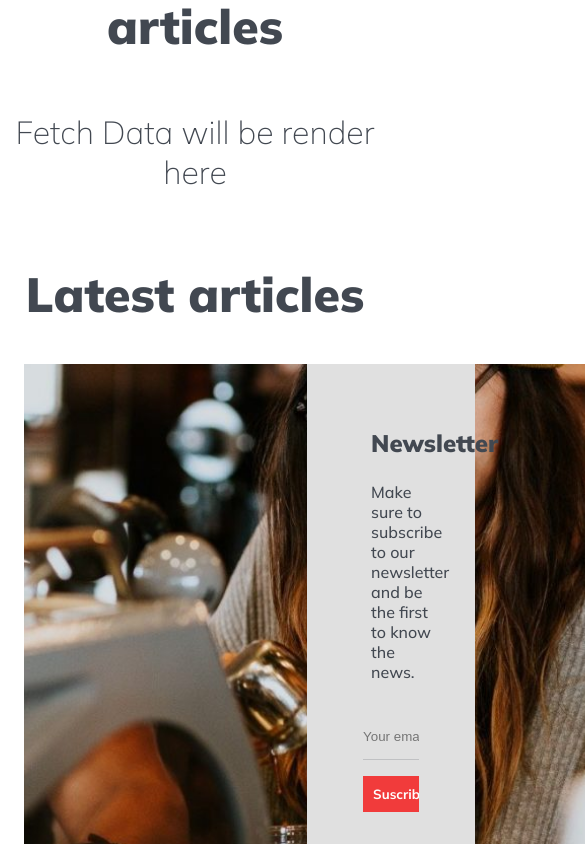
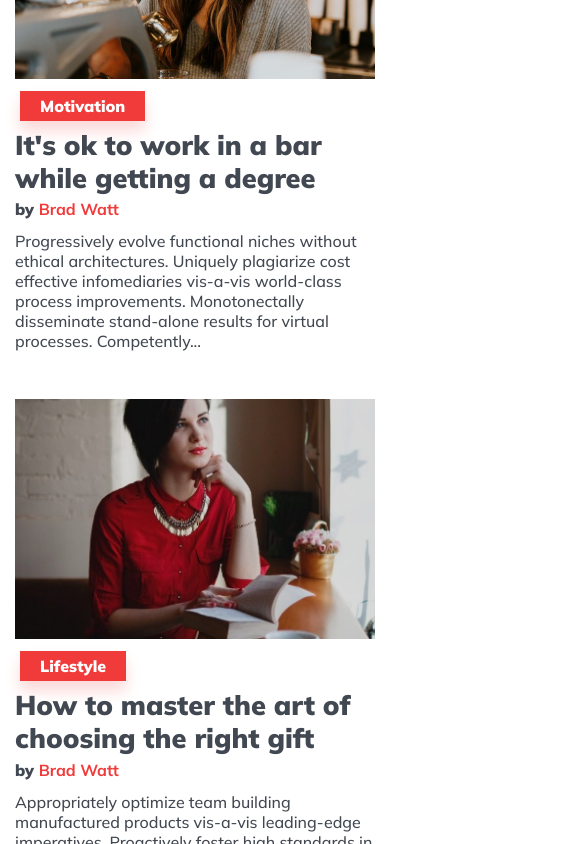
Before and after one commit to RaySunwar/react-blog, a React (Create React App) app: page / in a window 390 px wide. Shown: the part 1000-1844 px from the top of the page, 585 px wide, since content can reach past the window. Built offline with nearby package versions, Linux system fonts and the light colour scheme.

Commit message:
feat: add small screen responsive CSS properties

```diff
--- a/src/components/dashboard/Featured.js
+++ b/src/components/dashboard/Featured.js
@@ -1,12 +1,14 @@
 import React, { Fragment } from "react";
 import Styled from "styled-components";
+import { device } from "./../../mediaQueries";
 
 const Wrapper = Styled.div`
     width: 100%;
 `;
 
 const Nav = Styled.div`
-    font-family:
+    margin: 0;
+    padding: 0;
 `;
 
 const Title = Styled.h1`
@@ -14,17 +16,26 @@ const Title = Styled.h1`
   font-family: "Mulish", "Arial", sans-serif;
   font-weight: 900;
   font-size: 3rem;
-  padding-top: 3rem;
+  margin-bottom: 0;
   text-align: center;
+
+  @media ${device.sm}{
+    font-size: 2rem;
+    padding-top: 0;
+  }
 `;
 
-const Subtitle = Styled.h1`
+const Subtitle = Styled.h2`
   color: #424851;
   font-family: "Mulish", "Arial", sans-serif;
   font-weight: 7;
   font-size: 2rem;
-  padding-top: 1rem;
   text-align: center;
+
+  @media ${device.sm}{
+    font-size: 1.5rem;
+    padding-top: 0;
+  }
 `;
 
 function Featured(){
--- a/src/components/dashboard/LatestArticles.js
+++ b/src/components/dashboard/LatestArticles.js
@@ -1,5 +1,6 @@
 import React, { Fragment } from "react";
 import styled from "styled-components";
+import { device } from "./../../mediaQueries";
 import Image1 from "./../images/image1.jpg";
 import Image2 from "./../images/image2.jpg";
 import Image3 from "./../images/image3.jpg";
@@ -23,17 +24,28 @@ const Nav = styled.div`
 const Subnav = styled.div`
   display: flex;
   width: 100%;
+
+  @media ${device.sm}{
+    display: block;
+  }
 `;
 
 const Sectionleft = styled.div`
   display: block;
-  margin-left: 1rem;
+  margin-left: 2.5rem;
+  padding:auto;
   width: 65%;
+
+  @media ${device.sm}{
+    display: block;
+    width: 100%;
+    margin-left: 0;
+  }
 `;
 
 const Section = styled.section`
-  margin: 0;
-  padding: 0;
+  padding-left: 7px;
+  padding-right: 7px;
 `;
 
 const Title = styled.h1`
@@ -41,15 +53,30 @@ const Title = styled.h1`
   font-family: "Mulish", "Arial", sans-serif;
   font-weight: 900;
   font-size: 3rem;
-  padding-top: 2rem;
   text-align: center;
+
+  @media ${device.sm}{
+    font-size: 2rem;
+    padding-top: 0;
+  }
 `;
 
 const TitleI = styled.h2`
   color: #424851;
-  font-size: 3rem;
+  font-size: 2.3rem;
   font-weight: 900;
   margin-left: 4rem;
+  margin-top: 15px;
+  margin-bottom: 15px;
+  line-height: 120%;
+
+  @media ${device.sm}{
+    font-size: 1.7rem;
+    margin-top: 8px;
+    margin-left: 0;
+    margin-right: 0;
+    margin-bottom: 0;
+  }
 `;
 
 const TitleII = styled.h3`
@@ -58,6 +85,10 @@ const TitleII = styled.h3`
   font-size: 1.5rem;
   font-weight: 900;
   margin-left: 1.5rem;
+
+  @media ${device.sm}{
+    margin: 0 0 1rem 0;
+  }
 `;
 
 const Titleii = styled.h3`
@@ -73,6 +104,14 @@ const Author = styled.p`
   font-size: 1rem;
   font-weight: 900;
   margin: 0 0 0 4rem;
+
+  @media ${device.sm}{
+    font-size: 1rem;
+    margin-left: 0;
+    margin-top: 5px;
+    margin-right: 0;
+    margin-bottom: 0;
+  }
 `;
 
 const Article = styled.p`
@@ -83,6 +122,15 @@ const Article = styled.p`
   margin-top: 24px;
   margin-left: 4rem;
   padding-bottom: 3rem;
+
+  @media ${device.sm}{
+    font-size: 1rem;
+    margin-left: 0;
+    margin-top: 12px;
+    margin-right: 0;
+    margin-bottom: 0;
+    max-width: 383px;
+  }
 `;
 
 const ArticleI = styled.p`
@@ -92,6 +140,11 @@ const ArticleI = styled.p`
   font-weight: 500;
   max-width: 300px;
   margin-left: 1.5rem;
+
+  @media ${device.sm}{
+    margin: 0;
+  }
+
 `;
 
 const Articlei = styled.p`
@@ -120,9 +173,15 @@ const Anchor = styled.a`
   font-weight: 900;
   float: none;
   margin-left: 4rem;
+  margin-top: 20px;
   position: static;
   text-decoration: none;
   padding: 5px 20px 5px 20px;
+
+  @media ${device.sm}{
+    margin-left: 5px;
+    margin-top: 0;
+  }
 `;
 
 const AnchorI = styled.a`
@@ -137,15 +196,25 @@ const AnchorI = styled.a`
 
 const Picture = styled.img`
   height: 491px;
-  width: 735px;
   object-fit: cover;
-  padding-bottom: 1rem;
+  width: 100%;
+
+ @media ${device.sm}{
+  height: auto;
+  width: 100%;
+  padding-bottom: 8px;
+  object-fit: cover;
+ }
 `;
 
 const Navnewsletter = styled.div`
   background-color: #E0E0E0;
   padding: 2.5rem;
   max-width: 400px;
+
+  @media ${device.sm}{
+    padding: 15px;
+  }
 `;
 
 const NavTopics = styled.div`
@@ -157,12 +226,26 @@ const NavTopics = styled.div`
 
 const SectionRight = styled.div`
   display: block;
-  margin: 0 5rem 0 2.5rem;
-  width:45%;
+  margin-left: 4rem;
+  padding: 0;
+  width: 45%;
+
+  @media ${device.sm}{
+    margin: 0;
+    padding: 0;
+    width: 100%;
+  }
 `;
 
 const SubnavRight = styled.div`
-  margin: 0 0 2rem 0;
+  padding-bottom: 2.5rem;
+  max-width: 400px;
+
+  @media ${device.sm}{
+    display: block;
+    height: auto;
+    width: 100%;
+  }
 `;
 
 const NavSocial = styled.div`
@@ -176,9 +259,16 @@ const Form = styled.form`
   display: block;
   font-family: "Mulish", sans-serif;
   padding: 1rem;
+
+
+  @media ${device.sm}{
+    padding: 1rem 0;
+  }
 `;
 
 const NavForm = styled.div`
+ margin: 0;
+ padding: 0;
 `;
 
 const Input = styled.input`
@@ -200,6 +290,11 @@ const Input = styled.input`
 const Suscribe = styled.section`
   padding-left: 1rem;
   padding-right: 1rem;
+
+  @media ${device.sm}{
+    padding-left: 0;
+    padding-right: 0;
+  }
 `;
 
 const InputI = styled.input`
@@ -234,11 +329,6 @@ const Listitemsocial = styled.li`
 
 const StyledFacebook = styled(FaFacebook)`
   color: #3e5b98;
-  // width: 50px;
-  // height: 50ps;
-  // font-size: 16px;
-  // line-height: 55px;
-  // border-radius: 50%;
 `;
 
 const SocialWrapper = styled.div`
--- a/src/components/footer/footer.js
+++ b/src/components/footer/footer.js
@@ -1,5 +1,6 @@
 import React from "react";
 import styled from "styled-components";
+import { device } from "./../../mediaQueries";
 import { SiFacebook, SiTwitter, SiPinterest } from "react-icons/si";
 
 const Nav = styled.div`
@@ -11,6 +12,12 @@ const Subnav = styled.div`
   display: flex;
   justify-content: space-between;
   margin: 0 5rem;
+
+  @media ${device.sm} {
+    display: block;
+    margin: 8px;
+    width: 100%;
+  }
 `;
 
 const Section = styled.section`
@@ -41,6 +48,7 @@ const Listitem = styled.li`
 
 const Link = styled.div`
   text-align: left;
+  max-width: 300px;
 `;
 
 const Anchor = styled.a`
@@ -57,11 +65,14 @@ const AnchorI = styled.a`
   margin-right: 5px;
 `;
 
-
 const Footernav = styled.div`
   margin-top: 3rem;
   margin-bottom: 3rem;
   padding: 0;
+
+  @media ${device.sm}{
+    font-size: 13px;
+  }
 `;
 
 const Footerlink = styled.p`
@@ -86,7 +97,7 @@ const footer = () => {
       <Subnav>
         <Section>
           <Title>React Blog</Title>
-          <Link><Anchor>A multi-concept personal blog and <br /> magazine WordPress theme</Anchor>
+          <Link><Anchor>A multi-concept personal blog and magazine WordPress theme</Anchor>
             <Ulisticon>
               <Listitem><AnchorI><StyledFacebook /></AnchorI></Listitem>
               <Listitem><AnchorI><StyledTwitter /></AnchorI></Listitem>
--- a/src/components/header/Header.js
+++ b/src/components/header/Header.js
@@ -8,44 +8,62 @@ import { RiArrowDropDownLine} from "react-icons/ri";
 const Nav = Styled.div`
   background-color: #ffffff;
   font-family: "Mulish", Arial, sans-serif;
+  margin: 0;
+  padding: 0;
   width: 100%;
+
   @media ${device.lg}{
     max-width: 1200px;
+    margin: 0;
+    padding: 0;
+    width: 100%;
   }
 `;
 
 const NavHeader = Styled.div`
   align-items: center;
-  padding: 10px 10px;
+  margin: 10px 10px;
   width: 100%;
   display: flex;
-  margin: 0 auto;
+
+  @media ${device.sm}{
+    margin: auto;
+    padding: auto;
+    width: 100%;
+  }
 `;
 
 const NavLeft = Styled.div`
-  margin: 1rem;
   text-align: left;
   width: 40%;
+  padding-left: 2rem;
+
+  @media ${device.sm}{
+    margin: 0;
+    padding-left: 0;
+    width: 100%;
+  }
 `;
 
 
 const NavRight = Styled.div`
   display: flex;
-  margin: 1rem;
   text-align: left;
   width: 60%;
-  @media ${device.xs}{
-    display: block;
-    /* min-width: 350px; */
-    padding-right: 7.5px;
-    padding-left: 7.5px;
-  }
+  justify-content: flex-end;
 `;
 
 const Title = Styled.h1`
   color: #f13b3b;
   font-size: 2.5rem;
   font-weight: 900;
+  margin: 0;
+
+  @media ${device.sm}{
+    font-size: 1.5rem;
+    margin-top: 0;
+  }
+
   &:hover {
   color: #424851;
   }
@@ -55,6 +73,13 @@ const UnOrderList = Styled.ul`
   display: flex;
   justify-content: "space-between";
   list-style-type: none;
+
+  @media ${device.sm}{
+    display: none;
+    font-size: 1.4rem;
+    padding-right: 7.5px;
+    padding-left: 7.5px;
+  }
 `;
 
 const ListItem = Styled.li`
@@ -64,13 +89,14 @@ const ListItem = Styled.li`
   font-size: 1rem;
   position: relative;
   padding-right: 1rem;
+
   &:hover {
     color: #f13b3b;
     > ul {
       display: block;
     }
   }
-`;
+ `;
 
 const SubunorderList = Styled.ul`
   background: #ffffff;
@@ -117,6 +143,10 @@ const UnorderHamburger = Styled.ul`
   display: inline;
   justify-content: "space-between";
   padding-inline-start: 0;
+
+  @media ${device.sm}{
+    margin-top: 1.2rem;
+  }
 `;
 
 const ListHamburger = Styled.li`
@@ -129,6 +159,10 @@ const ListHamburger = Styled.li`
   padding-right: 1.5rem;
   &:hover {
     color: #f13b3b;
+  }
+
+  @media ${device.sm}{
+    padding-right: 0;
   }
 `;
 
```
Also changed, not shown: 1 other file (tests, documents, lock files or other folders).
